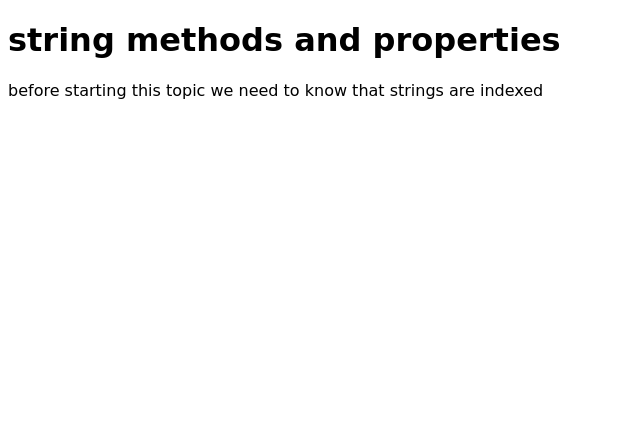
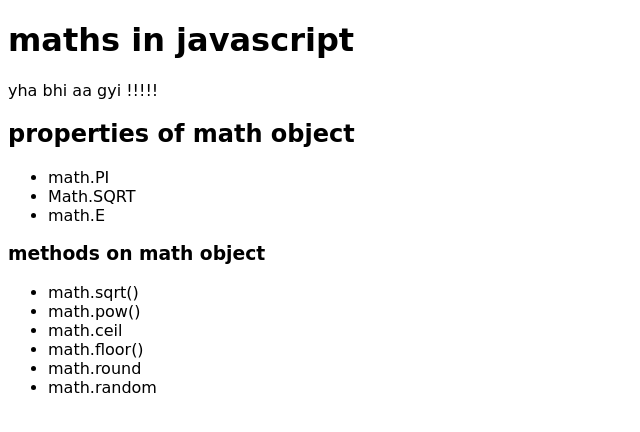
Before and after one commit to aakratijangid9377/js-learning, a plain HTML site: page index.html in a window 1280 px wide. Shown: the whole page, without its empty margins (0-640 px from the left). Drawn offline with Linux system fonts and the light colour scheme.

Commit message:
Update index.html

```diff
--- a/index.html
+++ b/index.html
@@ -1,4 +1,4 @@
-<!DOCTYPE html>
+<!-- <!DOCTYPE html>
 <html lang="en">
   <head>
     <meta charset="UTF-8" />
@@ -14,4 +14,39 @@
       before starting this topic we need to know that strings are indexed
     </p>
   </body>
+</html> -->
+<!DOCTYPE html>
+<html lang="en">
+  <head>
+    <meta charset="UTF-8" />
+    <meta http-equiv="X-UA-Compatible" content="IE=edge" />
+    <meta name="viewport" content="width-dedvice-width, initial-scale=1">
+    <title>maths in javascript</title>
+    <script src="index.js"></script>
+  </head>
+  <body style="font-family: cursive">
+    <h1>maths in javascript</h1>
+    <p>
+      yha bhi aa gyi !!!!!
+    </p>
+    <h2>
+      properties of math object
+    </h2>
+    <ul>
+      <li>math.PI</li>
+      <li>Math.SQRT</li>
+      <li>math.E</li>
+    </ul>
+    <h3>
+      methods on math object
+    </h3>
+    <ul>
+      <li>math.sqrt()</li>
+      <li>math.pow()</li>
+      <li>math.ceil</li>
+      <li>math.floor()</li>
+      <li>math.round</li>
+      <li>math.random</li>
+    </ul>
+  </body>
 </html>
```
